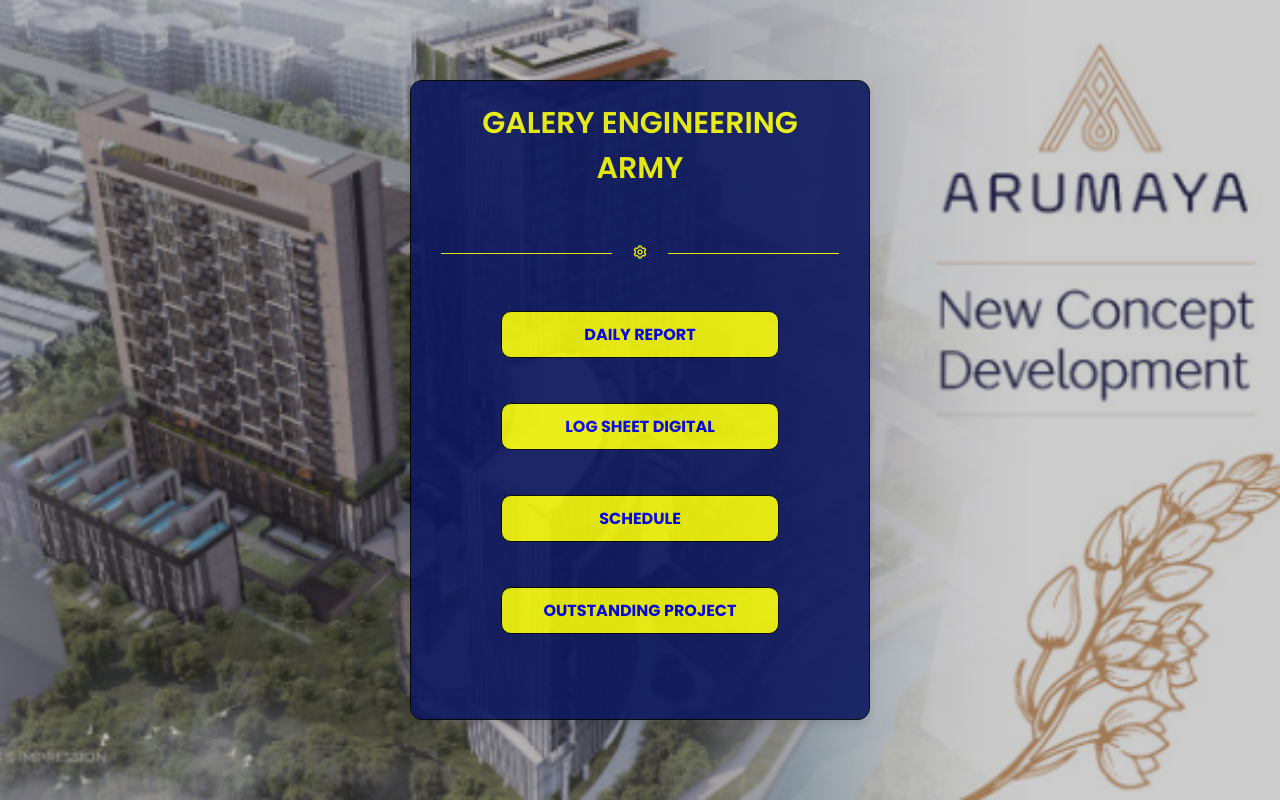
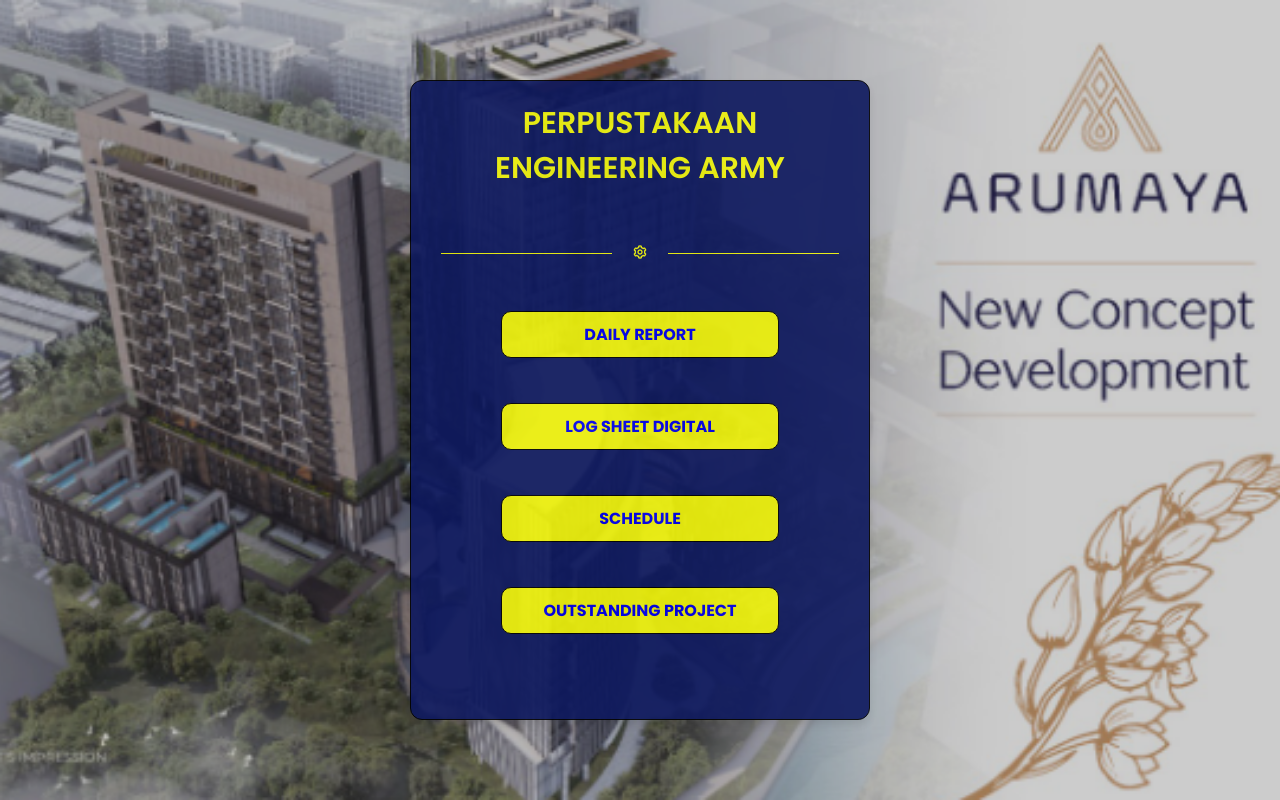
Before and after one commit to EngineeringArmy1/Perpustakaan_Eng_Army, a plain HTML site: page index.html in a window 1280 px wide. Drawn offline with nearby package versions, Linux system fonts and the light colour scheme.

Commit message:
Update index.html
Update file index

```diff
--- a/index.html
+++ b/index.html
@@ -13,7 +13,7 @@
 
     <div class="container">
         <div class="signup-section">
-            <header>GALERY ENGINEERING ARMY</header>
+            <header>PERPUSTAKAAN ENGINEERING ARMY</header>
 
             <div class="separator">
                 <div class="line"></div>
```
